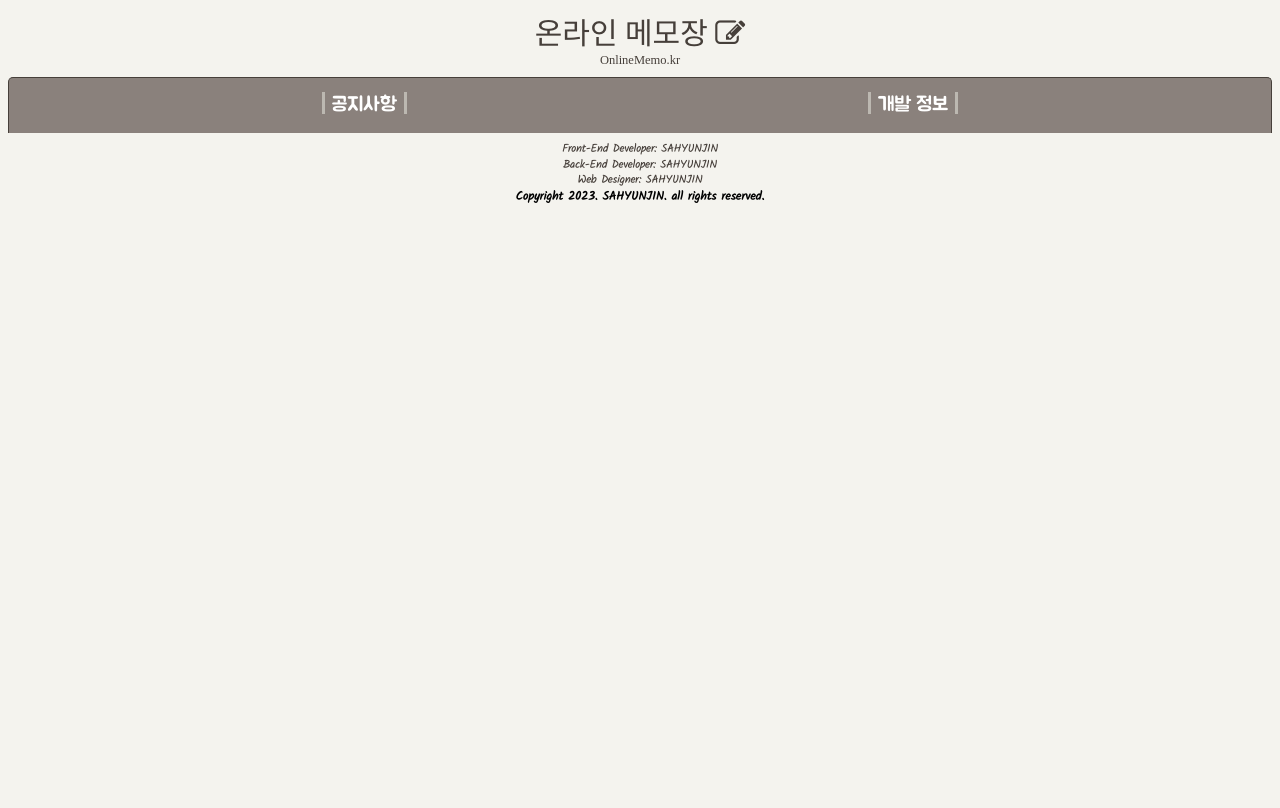
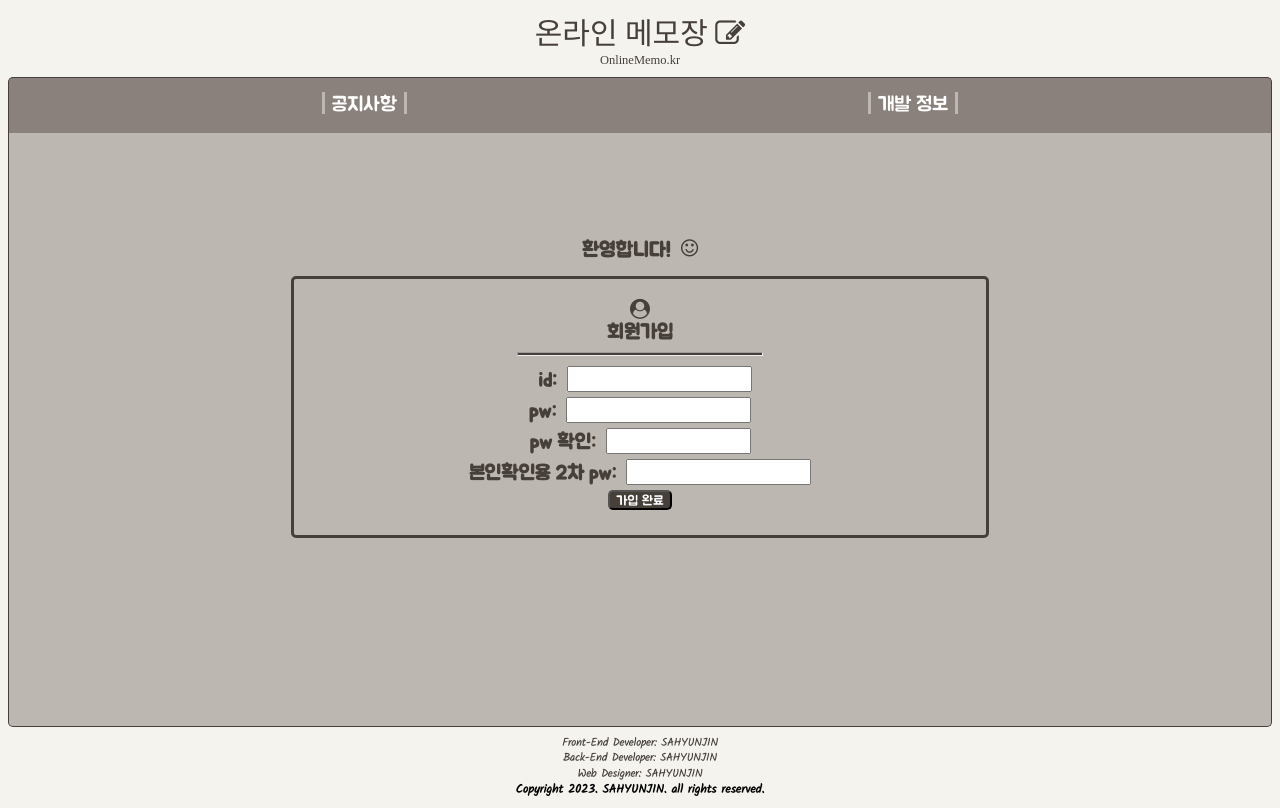
Before and after one commit to tkguswls1106/onlineMemo-react-project, a React (Create React App) app: page /member in a window 1280 px wide. Built offline with nearby package versions, Linux system fonts and the light colour scheme; a web font is replaced by a local one.

Commit message:
컴포넌트 분류 및 회원가입 페이지 작성 완료.

```diff
--- a/src/App.js
+++ b/src/App.js
@@ -8,6 +8,7 @@ import styled from "styled-components";
 import './App.css';
 import NoLoginNav from "./components/Navigation/NoLoginNav";
 import LoginPage from "./components/BodyPage/LoginPage";
+import NewMember from "./components/BodyPage/NewMember";
 
 
 const MainTitleText = styled.header`
@@ -38,8 +39,8 @@ function App(props) {
       <NoLoginNav />
       <Routes>
         <Route index element={<LoginPage />} />
-        {/* <Route index element={<MainPage />} />
-        <Route path="post-write" element={<PostWritePage />} />
+        <Route path="member" element={<NewMember />} />
+        {/* <Route path="post-write" element={<PostWritePage />} />
         <Route path="post/:postId" element={<PostViewPage />} /> */}
       </Routes>
     </BrowserRouter>
--- a/src/components/BodyPage/LoginPage.jsx
+++ b/src/components/BodyPage/LoginPage.jsx
@@ -1,85 +1,8 @@
 import React from "react";
 import styled from "styled-components";
 import '../../App.css';
-
-const Wrapper = styled.div`
-    // text-align:center;
-    background-color: #bcb8b1;
-    border-bottom-left-radius: 5px;
-    border-bottom-right-radius: 5px;
-    padding: 12px;
-    font-family: "jua";
-
-    border-bottom: solid #463f3a 1px;
-    border-left: solid #463f3a 1px;
-    border-right: solid #463f3a 1px;
-
-    // header = 49.5 + 18 px = 67.5px
-    // nav = 55.5 + 1 px = 56.5px
-    // footer = 64.5 + 18 px = 82.5px
-    // article padding & border = 25px
-    // => 231.5px
-    // height: calc(100vh - 231.5px);
-
-    @media(max-height: 648.1px) {
-        height: 100%;
-    }
-
-    @media(min-height: 648.2px) {
-        height: calc(100vh - 231.5px);
-    }
-
-    & > h2 {
-        text-align: center;
-        font-size: 2rem;
-        color: #463f3a;
-
-    @media(min-height: 648.2px) {
-        margin-top: calc(50vh - 277.249px - 30px);
-    }
-
-        :not(:first-child) {
-            border: solid;
-            border-radius: 5px;
-            padding: 20px;
-            margin: 16.6px 13vw;
-
-            @media(min-width: 1000px) {
-                margin-left: calc(50% - 349px);
-                margin-right: calc(50% - 349px);
-            }
-        }
-    }
-
-    .flex-container {
-        display: flex;
-        flex-direction: row;
-        flex-wrap: wrap;
-        justify-content: center;
-        margin-bottom: 5px;
-    }
-
-    hr {
-        width: 19vw;
-        background-color: #463f3a;
-        height: 1.4px;
-    }
-
-    a {
-        margin-top:4px;
-        text-decoration: none;
-        color: #ffffff;
-        font-size: 14px;
-        text-shadow:1px 1px 1px #000;
-    }
-
-    button {
-        background-color: #463f3a;
-        color: white;
-        border-radius: 5px;
-        font-family: "jua";
-    }
-`;
+import HelloWrapper from "../Styled/HelloWrapper"
+import { useNavigate } from "react-router-dom";
 
 const DivWrapper = styled.div`
     font-size: 1.5rem;
@@ -95,7 +18,6 @@ const DivWrapper = styled.div`
     @media(min-width: 371px) and (max-width: 530px) {
         width: 346px;
     }
-
 
     ol {
         margin-top: 17px;
@@ -115,10 +37,12 @@ const DivWrapper = styled.div`
     }
 `;
 
+
 function LoginPage(props) {
+    const navigate = useNavigate();
 
     return (
-        <Wrapper>
+        <HelloWrapper>
             <h2>나만의 메모 보관함으로 접속&nbsp;&nbsp;<i class="fa fa-mouse-pointer" aria-hidden="true"></i></h2>
             <h2>
                 <i class="fa fa-user-circle" aria-hidden="true"></i><br></br>
@@ -134,7 +58,7 @@ function LoginPage(props) {
                     <div class="flex-container">
                         <a onClick={null}>pw 변경</a>
                         &nbsp;&nbsp;&nbsp;
-                        <a onClick={null}>회원가입</a>
+                        <a onClick={() => {navigate('/member')}}>회원가입</a>
                         &nbsp;&nbsp;&nbsp;&nbsp;&nbsp;&nbsp;
                         <button type="submit">로그인</button>
                     </div>
@@ -149,7 +73,7 @@ function LoginPage(props) {
                     <li>친구들끼리 그룹을 만들어 공동 메모도 작성 가능!</li>
                 </ol>
             </DivWrapper>
-        </Wrapper>
+        </HelloWrapper>
     );
 }
 
--- /dev/null
+++ b/src/components/BodyPage/NewMember.jsx
@@ -0,0 +1,44 @@
+import React from "react";
+import styled from "styled-components";
+import '../../App.css';
+import HelloWrapper from "../Styled/HelloWrapper"
+
+const MoreWrapper = styled(HelloWrapper)`
+    .flex-container {
+        line-height: 130%;
+    }
+`;
+
+function NewMember(props) {
+
+
+    return (
+        <MoreWrapper>
+            <h2>환영합니다!&nbsp;&nbsp;<i class="fa fa-smile-o" aria-hidden="true"></i></h2>
+            <h2>
+                <i class="fa fa-user-circle" aria-hidden="true"></i><br></br>
+                회원가입<br></br>
+                <hr></hr>
+                <form onSubmit={null}>
+                    <div class="flex-container">
+                        &nbsp;&nbsp;id:&nbsp;&nbsp;<input type="text" value={null} />
+                    </div>
+                    <div class="flex-container">
+                        pw:&nbsp;&nbsp;<input type="text" value={null} />
+                    </div>
+                    <div class="flex-container">
+                        pw 확인:&nbsp;&nbsp;<input type="text" value={null} size="15"/>
+                    </div>
+                    <div class="flex-container">
+                        본인확인용 2차 pw:&nbsp;&nbsp;<input type="text" value={null} />
+                    </div>
+                    <div class="flex-container">
+                        <button type="submit">가입 완료</button>
+                    </div>
+                </form>
+            </h2>
+        </MoreWrapper>
+    );
+}
+
+export default NewMember;
--- a/src/components/Navigation/NoLoginNav.jsx
+++ b/src/components/Navigation/NoLoginNav.jsx
@@ -58,7 +58,8 @@ function NoLoginNav(props) {
     return (
         <Wrapper>
             <ul>
-                {navtexts.map((navtext) => {
+                {navtexts.map((navtext) =>
+                {
                     return (
                         <li><a href="#">{navtext}</a></li>
                     );
--- /dev/null
+++ b/src/components/Styled/HelloWrapper.jsx
@@ -0,0 +1,85 @@
+import React from "react";
+import styled from "styled-components";
+import '../../App.css';
+
+const HelloWrapper = styled.div`
+
+    background-color: #bcb8b1;
+    border-bottom-left-radius: 5px;
+    border-bottom-right-radius: 5px;
+    padding: 12px;
+    font-family: "jua";
+
+    border-bottom: solid #463f3a 1px;
+    border-left: solid #463f3a 1px;
+    border-right: solid #463f3a 1px;
+
+    // header = 49.5 + 18 px = 67.5px
+    // nav = 55.5 + 1 px = 56.5px
+    // footer = 64.5 + 18 px = 82.5px
+    // article padding & border = 25px
+    // => 231.5px
+    // height: calc(100vh - 231.5px);
+
+    @media(max-height: 648.1px) {
+        height: 100%;
+    }
+
+    @media(min-height: 648.2px) {
+        height: calc(100vh - 231.5px);
+    }
+
+    & > h2 {
+        text-align: center;
+        font-size: 2rem;
+        color: #463f3a;
+
+    @media(min-height: 648.2px) {
+        margin-top: calc(50vh - 277.249px - 30px);
+    }
+
+        :not(:first-child) {
+            border: solid;
+            border-radius: 5px;
+            padding: 20px;
+            margin: 16.6px 13vw;
+
+            @media(min-width: 1000px) {
+                margin-left: calc(50% - 349px);
+                margin-right: calc(50% - 349px);
+            }
+        }
+    }
+
+    .flex-container {
+        display: flex;
+        flex-direction: row;
+        flex-wrap: wrap;
+        justify-content: center;
+        margin-bottom: 5px;
+    }
+
+    hr {
+        width: 19vw;
+        background-color: #463f3a;
+        height: 1.4px;
+    }
+
+    a {
+        margin-top:4px;
+        text-decoration: none;
+        color: #ffffff;
+        font-size: 14px;
+        text-shadow:1px 1px 1px #000;
+        cursor:pointer;
+    }
+
+    button {
+        background-color: #463f3a;
+        color: white;
+        border-radius: 5px;
+        font-family: "jua";
+    }
+`;
+
+export default HelloWrapper;
```
